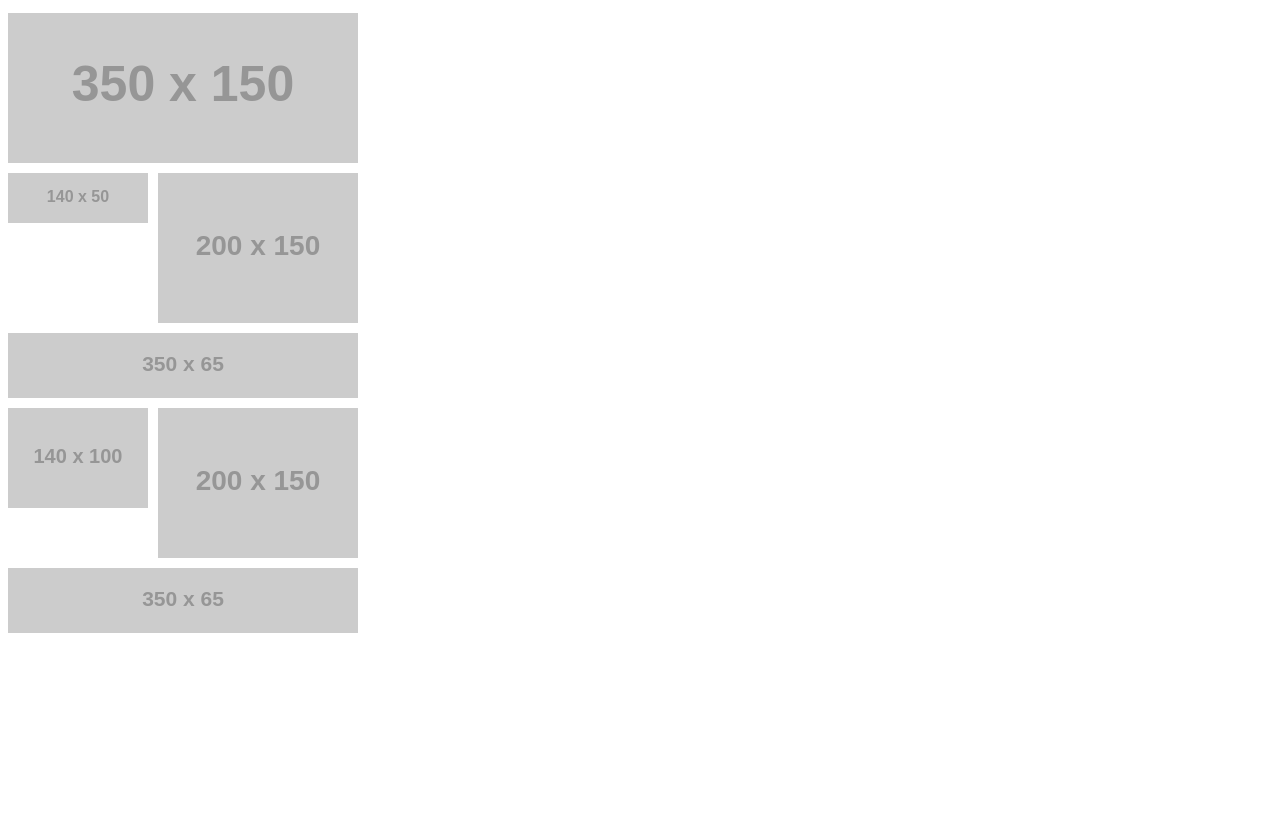
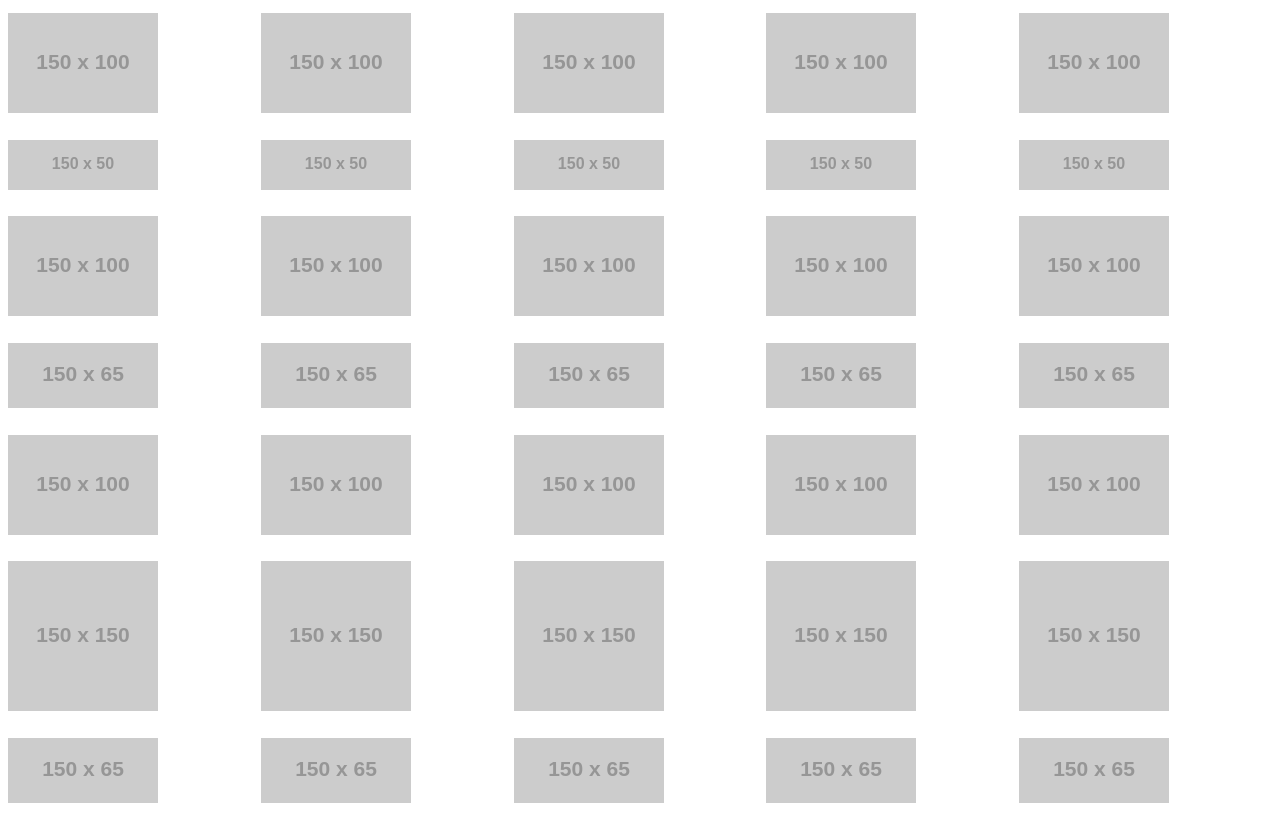
Before and after one commit to smail2903001/Exercices_CSS, a plain HTML site: page index.html in a window 1280 px wide. Drawn offline with Linux system fonts and the light colour scheme; placeholder pictures from the web are drawn by us.

Commit message:
Add files via upload
le 2eme exemple

```diff
--- a/index.html
+++ b/index.html
@@ -7,13 +7,48 @@
 </head>
 <body>
     <div class="mosaic">
-        <img class="image" src="https://via.placeholder.com/350x150" alt="image">
+                <img class="image" src="https://via.placeholder.com/150x100" alt="image">
+                <img class="image" src="https://via.placeholder.com/150x50" alt="image">
+                <img class="image" src="https://via.placeholder.com/150x100" alt="image">
+                <img class="image" src="https://via.placeholder.com/150x65" alt="image">
+                <img class="image" src="https://via.placeholder.com/150x100" alt="image">
+                <img class="image" src="https://via.placeholder.com/150x150" alt="image">
+                <img class="image" src="https://via.placeholder.com/150x65" alt="image">
+                <img class="image" src="https://via.placeholder.com/150x100" alt="image">
+                <img class="image" src="https://via.placeholder.com/150x50" alt="image">
+                <img class="image" src="https://via.placeholder.com/150x100" alt="image">
+                <img class="image" src="https://via.placeholder.com/150x65" alt="image">
+                <img class="image" src="https://via.placeholder.com/150x100" alt="image">
+                <img class="image" src="https://via.placeholder.com/150x150" alt="image">
+                <img class="image" src="https://via.placeholder.com/150x65" alt="image">
+                <img class="image" src="https://via.placeholder.com/150x100" alt="image">
+                <img class="image" src="https://via.placeholder.com/150x50" alt="image">
+                <img class="image" src="https://via.placeholder.com/150x100" alt="image">
+                <img class="image" src="https://via.placeholder.com/150x65" alt="image">
+                <img class="image" src="https://via.placeholder.com/150x100" alt="image">
+                <img class="image" src="https://via.placeholder.com/150x150" alt="image">
+                <img class="image" src="https://via.placeholder.com/150x65" alt="image">
+                <img class="image" src="https://via.placeholder.com/150x100" alt="image">
+                <img class="image" src="https://via.placeholder.com/150x50" alt="image">
+                <img class="image" src="https://via.placeholder.com/150x100" alt="image">
+                <img class="image" src="https://via.placeholder.com/150x65" alt="image">
+                <img class="image" src="https://via.placeholder.com/150x100" alt="image">
+                <img class="image" src="https://via.placeholder.com/150x150" alt="image">
+                <img class="image" src="https://via.placeholder.com/150x65" alt="image">
+                <img class="image" src="https://via.placeholder.com/150x100" alt="image">
+                <img class="image" src="https://via.placeholder.com/150x50" alt="image">
+                <img class="image" src="https://via.placeholder.com/150x100" alt="image">
+                <img class="image" src="https://via.placeholder.com/150x65" alt="image">
+                <img class="image" src="https://via.placeholder.com/150x100" alt="image">
+                <img class="image" src="https://via.placeholder.com/150x150" alt="image">
+                <img class="image" src="https://via.placeholder.com/150x65" alt="image">
+        <!-- <img class="image" src="https://via.placeholder.com/350x150" alt="image">
         <img class="image" src="https://via.placeholder.com/140x50" alt="image">
         <img class="image" src="https://via.placeholder.com/200x150" alt="image">
         <img class="image" src="https://via.placeholder.com/350x65" alt="image">
         <img class="image" src="https://via.placeholder.com/140x100" alt="image">
         <img class="image" src="https://via.placeholder.com/200x150" alt="image">
-        <img class="image" src="https://via.placeholder.com/350x65" alt="image">
+        <img class="image" src="https://via.placeholder.com/350x65" alt="image"> -->
     </div>
 </body>
 </html>
--- a/style.css
+++ b/style.css
@@ -1,9 +1,10 @@
 /* styler un petit sys mosaic */
 
 .mosaic {
-    width: 350px;
+
+    height: 100vh;
     display: flex;
-    flex-flow: row wrap;
+    flex-flow: column wrap;
     align-items: flex-start;
     justify-content: space-between;
 }
```
